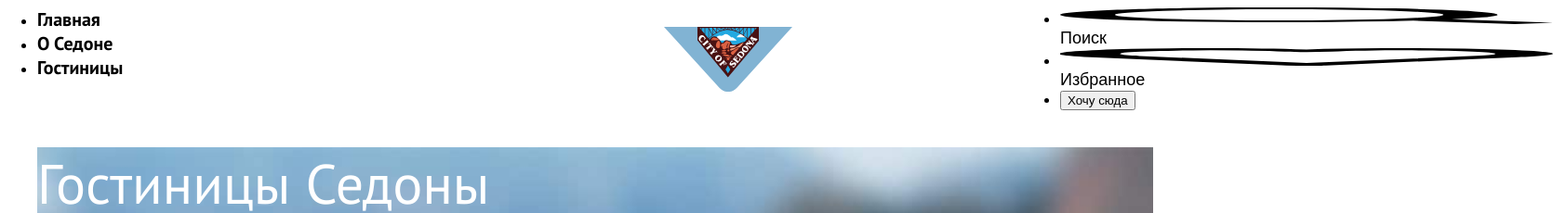
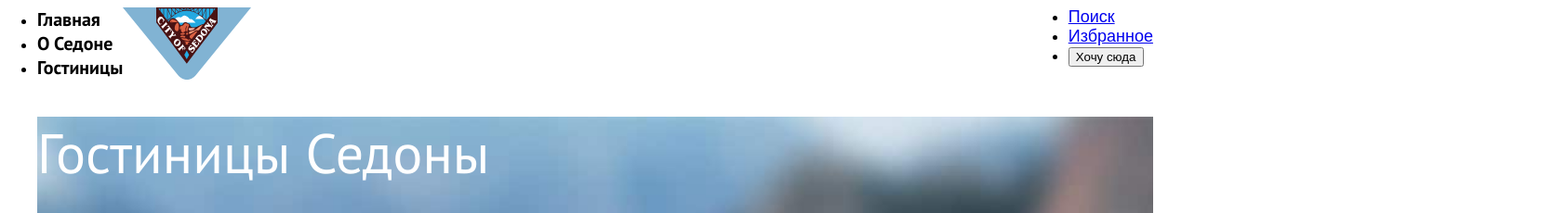
Before and after one commit to Meruyert15/1843267-sedona-32, a plain HTML site: page catalog.html in a window 1280 px wide. Shown: the top 230 px of the page at 93% size, 1670 px wide, since content can reach past the window. Drawn offline with Linux system fonts and the light colour scheme.

Commit message:
edit page header

```diff
--- a/catalog.html
+++ b/catalog.html
@@ -7,6 +7,8 @@
   <meta name="viewport" content="width=device-width, initial-scale=1.0">
   <title>HTML Academy: Седона</title>
   <link rel="stylesheet" href="styles/styles.css">
+  <link rel="stylesheet" href="styles/outline.css">
+  <link rel="stylesheet" href="styles/outline-settings.css">
 </head>
 
 <body>
@@ -14,24 +16,29 @@
     <nav class="navigation">
       <ul class="navigation-list">
         <li class="navigation-item">
-          <a class="navigation-link" href="main.html">Главная</a>
+          <a class="navigation-link" href="main.html">главная</a>
         </li>
         <li class="navigation-item">
-          <a class="navigation-link" href="about-sedona.html">О Седоне</a>
+          <a class="navigation-link" href="about-sedona.html">о седоне</a>
         </li>
         <li class="navigation-item">
-          <a class="navigation-link" href="hotels.html">Гостиницы</a>
+          <a class="navigation-link" href="hotels.html">гостиницы</a>
         </li>
       </ul>
-      <img class="logo" src="image/sedona.svg" alt="Логотип Седона" width="138" height="70"/>
+
+      <div class="logo">
+        <img class="logo" src="image/sedona.svg" alt="Логотип Седона" width="138" height="78"/>
+      </div>
+
       <ul class="navigation-list navigation-user">
         <li class="navigation-item">
-          <img class="navigation-list" src="image/search.svg" alt="Поиск" width="18" height="18"/>
+          <a class="navigation-item" href="#">
           <span class="visually-hidden"> Поиск </span>
+          </a>
         </li>
 
         <li class="navigation-item">
-          <img class="navigation-list" src="image/like.svg" alt="Поиск" width="19" height="19"/>
+          <a class="navigation-item" href="#">
             <span class="visually-hidden"> Избранное </span>
           </a>
         </li>
--- a/styles/styles.css
+++ b/styles/styles.css
@@ -48,7 +48,7 @@ margin: auto 0;
 
 
 .navigation-list {
-  width: 530px;
+
   margin: 0;
   padding: 0;
 }
@@ -73,7 +73,7 @@ margin: auto 0;
 
 .logo {
   display: block;
-  margin: auto;
+
 
 
 }
--- /dev/null
+++ b/styles/styles/outline-setting.css
@@ -0,0 +1,10 @@
+body {
+  --outlines-shown: 1;
+  --outline-hint-scale: 0;
+  --outline-1-enabled: 0;
+  --outline-2-enabled: 0;
+  --outline-3-enabled: 0;
+  --outline-4-enabled: 0;
+  --outline-5-enabled: 0;
+  --outline-6-enabled: 0;
+}
```
Also changed, not shown: index.html (+3 -1 lines).
